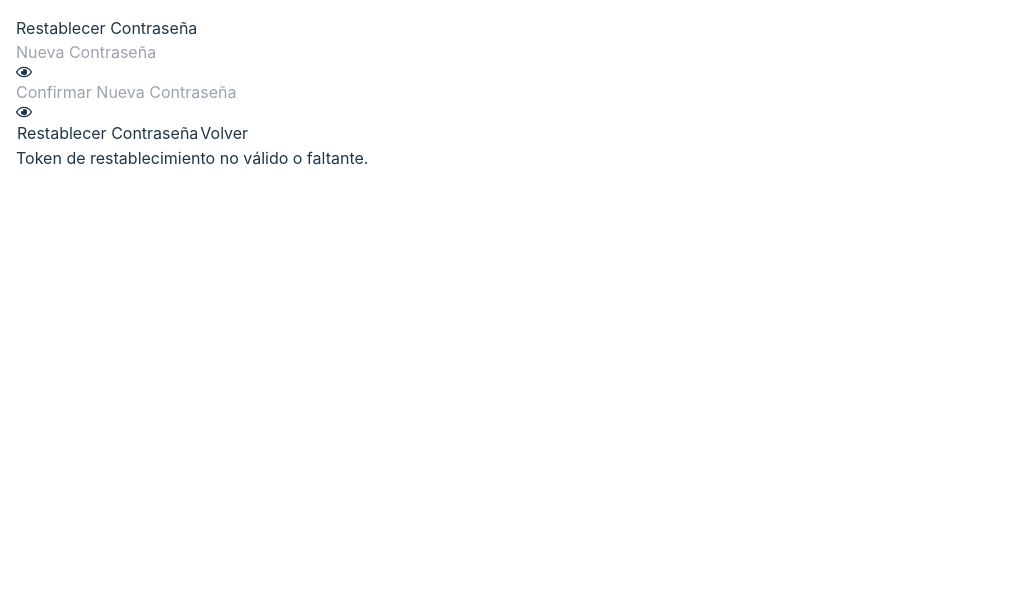
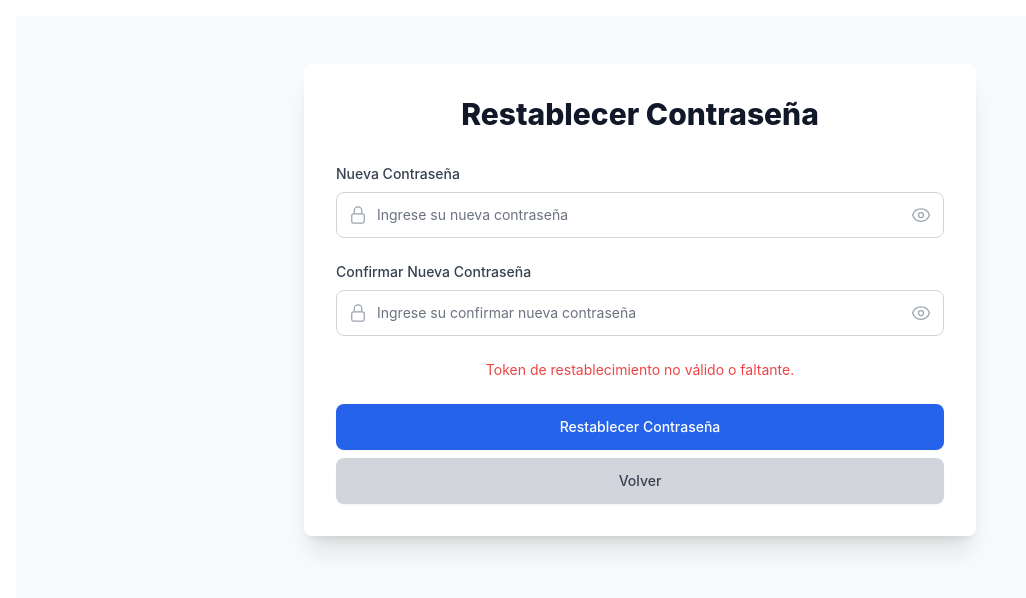
Before and after one commit to DannyJimenezA/FrontEnd-ZMTMN, a React (Vite) app: page /reset-password in a window 1280 px wide. Shown: the top 598 px of the page, without its empty margins (0-1026 px from the left). Built offline with nearby package versions, Linux system fonts and the light colour scheme.

Commit message:
estilos 3

```diff
--- a/src/Pages/Auth/ResetPassword.tsx
+++ b/src/Pages/Auth/ResetPassword.tsx
@@ -1,9 +1,119 @@
+
+// import { useState, useEffect } from 'react';
+// import { useLocation, useNavigate } from 'react-router-dom';
+// import axios, { AxiosError } from 'axios';
+// import ApiRoutes from '../../Components/ApiRoutes';
+// import { FaRegEye, FaRegEyeSlash } from 'react-icons/fa'; // Importar iconos para mostrar/ocultar contraseñas
+
+// interface ErrorResponse {
+//   message: string;
+// }
+
+// const ResetPassword = () => {
+//   const query = new URLSearchParams(useLocation().search);
+//   const token = query.get('token'); // Obtiene el token de la URL
+//   const [newPassword, setNewPassword] = useState('');
+//   const [confirmPassword, setConfirmPassword] = useState('');
+//   const [showPassword, setShowPassword] = useState(false); // Estado para mostrar/ocultar contraseñas
+//   const [message, setMessage] = useState('');
+//   const [isSubmitting, setIsSubmitting] = useState(false); // Estado para controlar el botón de envío
+//   const navigate = useNavigate();
+
+//   useEffect(() => {
+//     // Verifica que el token esté presente en la URL
+//     if (!token) {
+//       setMessage('Token de restablecimiento no válido o faltante.');
+//       console.warn('No se encontró un token de restablecimiento en la URL.');
+//     }
+//   }, [token]);
+
+//   const validatePassword = (password: string) => {
+//     const passwordRegex = /^(?=.*[A-Za-z])(?=.*\d)[A-Za-z\d]{8,}$/; // Al menos 8 caracteres, una letra y un número
+//     return passwordRegex.test(password);
+//   };
+
+//   const handleSubmit = async (e: React.FormEvent<HTMLFormElement>) => {
+//     e.preventDefault();
+//     if (newPassword !== confirmPassword) {
+//       setMessage('Las contraseñas no coinciden');
+//       return;
+//     }
+
+//     if (!validatePassword(newPassword)) {
+//       setMessage('La contraseña debe tener al menos 8 caracteres, incluyendo una letra y un número.');
+//       return;
+//     }
+
+//     setIsSubmitting(true); // Desactiva el botón mientras se envía la solicitud
+
+//     try {
+//       const response = await axios.post(`${ApiRoutes.usuarios}/reset-password`, {
+//         token, // Incluye el token en el cuerpo si el backend lo requiere
+//         newPassword,
+//       });
+//       setMessage(response.data.message);
+//       navigate('/login'); // Redirigir al login después de cambiar la contraseña
+//     } catch (error) {
+//       const err = error as AxiosError<ErrorResponse>; // Asignamos un tipo específico a `err`
+//       if (err.response && err.response.data) {
+//         setMessage(err.response.data.message || 'Error al restablecer la contraseña');
+//       } else {
+//         setMessage('No se pudo conectar con el servidor. Inténtalo más tarde.');
+//       }
+//     } finally {
+//       setIsSubmitting(false); // Reactiva el botón al finalizar la solicitud
+//     }
+//   };
+
+//   const togglePasswordVisibility = () => {
+//     setShowPassword(!showPassword); // Alterna entre mostrar y ocultar contraseñas
+//   };
+
+//   return (
+//     <div className="reset-password-container">
+//       <h2>Restablecer Contraseña</h2>
+//       <form onSubmit={handleSubmit}>
+//         <div className="password-input-container">
+//           <input
+//             type={showPassword ? 'text' : 'password'} // Alterna entre texto y contraseña
+//             placeholder="Nueva Contraseña"
+//             value={newPassword}
+//             onChange={(e) => setNewPassword(e.target.value)}
+//             required
+//           />
+//           <span className="password-toggle" onClick={togglePasswordVisibility}>
+//             {showPassword ? <FaRegEyeSlash /> : <FaRegEye />}
+//           </span>
+//         </div>
+//         <div className="password-input-container">
+//           <input
+//             type={showPassword ? 'text' : 'password'} // Alterna entre texto y contraseña
+//             placeholder="Confirmar Nueva Contraseña"
+//             value={confirmPassword}
+//             onChange={(e) => setConfirmPassword(e.target.value)}
+//             required
+//           />
+//           <span className="password-toggle" onClick={togglePasswordVisibility}>
+//             {showPassword ? <FaRegEyeSlash /> : <FaRegEye />}
+//           </span>
+//         </div>
+//         <button type="submit" disabled={isSubmitting || !token}>
+//           {isSubmitting ? 'Procesando...' : 'Restablecer Contraseña'}
+//         </button>
+//         <button type="button" onClick={() => navigate('/login')}>Volver</button>
+//         {message && <p className={`message ${message.includes('exito') ? 'success' : ''}`}>{message}</p>}
+//       </form>
+//     </div>
+//   );
+// };
+
+// export default ResetPassword;
 
 import { useState, useEffect } from 'react';
 import { useLocation, useNavigate } from 'react-router-dom';
 import axios, { AxiosError } from 'axios';
+import { LockClosedIcon, EyeIcon, EyeSlashIcon } from '@heroicons/react/24/outline';
 import ApiRoutes from '../../Components/ApiRoutes';
-import { FaRegEye, FaRegEyeSlash } from 'react-icons/fa'; // Importar iconos para mostrar/ocultar contraseñas
 
 interface ErrorResponse {
   message: string;
@@ -11,19 +121,18 @@ interface ErrorResponse {
 
 const ResetPassword = () => {
   const query = new URLSearchParams(useLocation().search);
-  const token = query.get('token'); // Obtiene el token de la URL
+  const token = query.get('token');
   const [newPassword, setNewPassword] = useState('');
   const [confirmPassword, setConfirmPassword] = useState('');
-  const [showPassword, setShowPassword] = useState(false); // Estado para mostrar/ocultar contraseñas
+  const [showPassword, setShowPassword] = useState(false);
+  const [showConfirmPassword, setShowConfirmPassword] = useState(false);
   const [message, setMessage] = useState('');
-  const [isSubmitting, setIsSubmitting] = useState(false); // Estado para controlar el botón de envío
+  const [isSubmitting, setIsSubmitting] = useState(false);
   const navigate = useNavigate();
 
   useEffect(() => {
-    // Verifica que el token esté presente en la URL
     if (!token) {
       setMessage('Token de restablecimiento no válido o faltante.');
-      console.warn('No se encontró un token de restablecimiento en la URL.');
     }
   }, [token]);
 
@@ -44,65 +153,130 @@ const ResetPassword = () => {
       return;
     }
 
-    setIsSubmitting(true); // Desactiva el botón mientras se envía la solicitud
+    setIsSubmitting(true);
 
     try {
       const response = await axios.post(`${ApiRoutes.usuarios}/reset-password`, {
-        token, // Incluye el token en el cuerpo si el backend lo requiere
+        token,
         newPassword,
       });
-      setMessage(response.data.message);
-      navigate('/login'); // Redirigir al login después de cambiar la contraseña
+      setMessage(response.data.message || 'Contraseña restablecida con éxito');
+      setTimeout(() => navigate('/login'), 2000); // Redirige al login tras 2 segundos
     } catch (error) {
-      const err = error as AxiosError<ErrorResponse>; // Asignamos un tipo específico a `err`
-      if (err.response && err.response.data) {
-        setMessage(err.response.data.message || 'Error al restablecer la contraseña');
-      } else {
-        setMessage('No se pudo conectar con el servidor. Inténtalo más tarde.');
-      }
+      const err = error as AxiosError<ErrorResponse>;
+      setMessage(err.response?.data.message || 'Error al restablecer la contraseña');
     } finally {
-      setIsSubmitting(false); // Reactiva el botón al finalizar la solicitud
+      setIsSubmitting(false);
     }
   };
 
-  const togglePasswordVisibility = () => {
-    setShowPassword(!showPassword); // Alterna entre mostrar y ocultar contraseñas
-  };
+  const renderInput = (
+    name: string,
+    label: string,
+    value: string,
+    setValue: (value: string) => void,
+    showPasswordToggle: boolean,
+    showPasswordState: boolean,
+    toggleShowPassword: () => void
+  ) => (
+    <div>
+      <label htmlFor={name} className="block text-sm font-medium text-gray-700 mb-2">
+        {label}
+      </label>
+      <div className="relative">
+        <div className="absolute inset-y-0 left-0 pl-3 flex items-center pointer-events-none">
+          <LockClosedIcon className="h-5 w-5 text-gray-400" aria-hidden="true" />
+        </div>
+        <input
+          id={name}
+          name={name}
+          type={showPasswordToggle && showPasswordState ? 'text' : 'password'}
+          className="appearance-none block w-full px-3 py-3 pl-10 border border-gray-300 rounded-lg placeholder-gray-500 text-gray-900 focus:outline-none focus:ring-blue-500 focus:border-blue-500 sm:text-sm"
+          placeholder={`Ingrese su ${label.toLowerCase()}`}
+          value={value}
+          onChange={(e) => setValue(e.target.value)}
+        />
+        {showPasswordToggle && (
+          <button
+            type="button"
+            onClick={toggleShowPassword}
+            className="absolute inset-y-0 right-0 pr-3 flex items-center focus:outline-none"
+          >
+            {showPasswordState ? (
+              <EyeSlashIcon className="h-5 w-5 text-gray-400 hover:text-gray-500" aria-hidden="true" />
+            ) : (
+              <EyeIcon className="h-5 w-5 text-gray-400 hover:text-gray-500" aria-hidden="true" />
+            )}
+          </button>
+        )}
+      </div>
+    </div>
+  );
 
   return (
-    <div className="reset-password-container">
-      <h2>Restablecer Contraseña</h2>
-      <form onSubmit={handleSubmit}>
-        <div className="password-input-container">
-          <input
-            type={showPassword ? 'text' : 'password'} // Alterna entre texto y contraseña
-            placeholder="Nueva Contraseña"
-            value={newPassword}
-            onChange={(e) => setNewPassword(e.target.value)}
-            required
-          />
-          <span className="password-toggle" onClick={togglePasswordVisibility}>
-            {showPassword ? <FaRegEyeSlash /> : <FaRegEye />}
-          </span>
+    <div className="min-h-screen w-full bg-gray-50">
+      <div className="h-full w-full px-4 py-12 sm:px-6 lg:px-8">
+        <div className="w-full max-w-2xl mx-auto">
+          <div className="bg-white shadow-xl rounded-lg p-8">
+            <h2 className="text-3xl font-extrabold text-gray-900 mb-8 text-center">
+              Restablecer Contraseña
+            </h2>
+            <form onSubmit={handleSubmit} className="space-y-6">
+              {renderInput(
+                'newPassword',
+                'Nueva Contraseña',
+                newPassword,
+                setNewPassword,
+                true,
+                showPassword,
+                () => setShowPassword(!showPassword)
+              )}
+              {renderInput(
+                'confirmPassword',
+                'Confirmar Nueva Contraseña',
+                confirmPassword,
+                setConfirmPassword,
+                true,
+                showConfirmPassword,
+                () => setShowConfirmPassword(!showConfirmPassword)
+              )}
+
+              {message && (
+                <p
+                  className={`text-center text-sm ${
+                    message.toLowerCase().includes('éxito') || message.toLowerCase().includes('exito')
+                      ? 'text-green-500'
+                      : 'text-red-500'
+                  }`}
+                >
+                  {message}
+                </p>
+              )}
+
+              <div>
+                <button
+                  type="submit"
+                  disabled={isSubmitting || !token}
+                  className={`w-full flex justify-center py-3 px-4 border border-transparent rounded-lg shadow-sm text-sm font-medium text-white ${
+                    isSubmitting
+                      ? 'bg-gray-400 cursor-not-allowed'
+                      : 'bg-blue-600 hover:bg-blue-700 focus:outline-none focus:ring-2 focus:ring-offset-2 focus:ring-blue-500'
+                  }`}
+                >
+                  {isSubmitting ? 'Procesando...' : 'Restablecer Contraseña'}
+                </button>
+                <button
+                  type="button"
+                  onClick={() => navigate('/login')}
+                  className="w-full mt-2 flex justify-center py-3 px-4 border border-transparent rounded-lg shadow-sm text-sm font-medium text-gray-700 bg-gray-300 hover:bg-gray-400 focus:outline-none focus:ring-2 focus:ring-offset-2 focus:ring-gray-500"
+                >
+                  Volver
+                </button>
+              </div>
+            </form>
+          </div>
         </div>
-        <div className="password-input-container">
-          <input
-            type={showPassword ? 'text' : 'password'} // Alterna entre texto y contraseña
-            placeholder="Confirmar Nueva Contraseña"
-            value={confirmPassword}
-            onChange={(e) => setConfirmPassword(e.target.value)}
-            required
-          />
-          <span className="password-toggle" onClick={togglePasswordVisibility}>
-            {showPassword ? <FaRegEyeSlash /> : <FaRegEye />}
-          </span>
-        </div>
-        <button type="submit" disabled={isSubmitting || !token}>
-          {isSubmitting ? 'Procesando...' : 'Restablecer Contraseña'}
-        </button>
-        <button type="button" onClick={() => navigate('/login')}>Volver</button>
-        {message && <p className={`message ${message.includes('exito') ? 'success' : ''}`}>{message}</p>}
-      </form>
+      </div>
     </div>
   );
 };
```
Also changed, not shown: src/Components/Home.tsx (+4 -4 lines).
